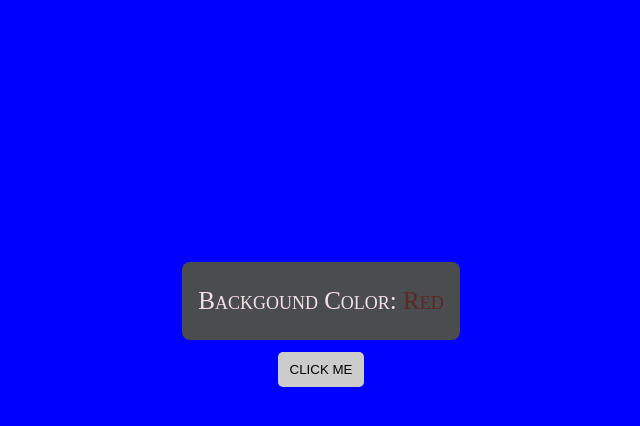
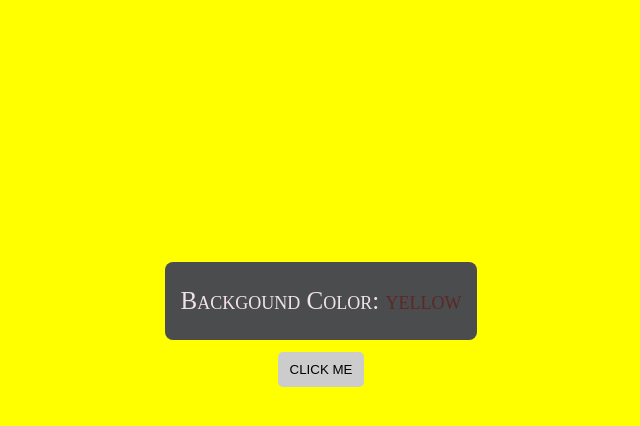
Before and after one commit to keshri95/Color-Flipper, a plain HTML site: page index.html in a window 1280 px wide. Both pictures are taken after a click on the button "CLICK ME". Shown: the whole page, without its empty margins (319-959 px from the left). Drawn offline with Linux system fonts and the light colour scheme.

Commit message:
colors added dynamic

```diff
--- a/index.html
+++ b/index.html
@@ -11,7 +11,7 @@
     <div class="fliper-body">
 
         <div class="fliper-color-text">
-            <p>Backgound Color: <span>Red</span></p>
+            <p>Backgound Color: <span id="color">Red</span></p>
         </div>
         <div class="fliper-button">
             <button id="clrBtn" type="button">CLICK ME</button>
--- a/index.js
+++ b/index.js
@@ -1,11 +1,24 @@
 
 // colors
-const colrsName = [];
+const colrsNames = ['red', 'green', 'blue', 'yellow', 'purple', '#ccc', '#000'];
 
+// span color name
+const color = document.querySelector('#color')
+
+// button event
 const buttonClick = document.querySelector('#clrBtn')
 
-buttonClick.addEventListener("click", colorChange)
+buttonClick.addEventListener("click", () =>{
 
-function colorChange(){
-    console.log('colors will change random');
+
+// function colorChange(){
+
+    const randomClr = randomNumber()
+        document.body.style.backgroundColor = colrsNames[randomClr]
+        color.textContent = colrsNames[randomClr]
+})
+
+// random number generator 0-1
+const randomNumber =() =>{
+    return Math.floor(Math.random() * colrsNames.length)
 }
```
